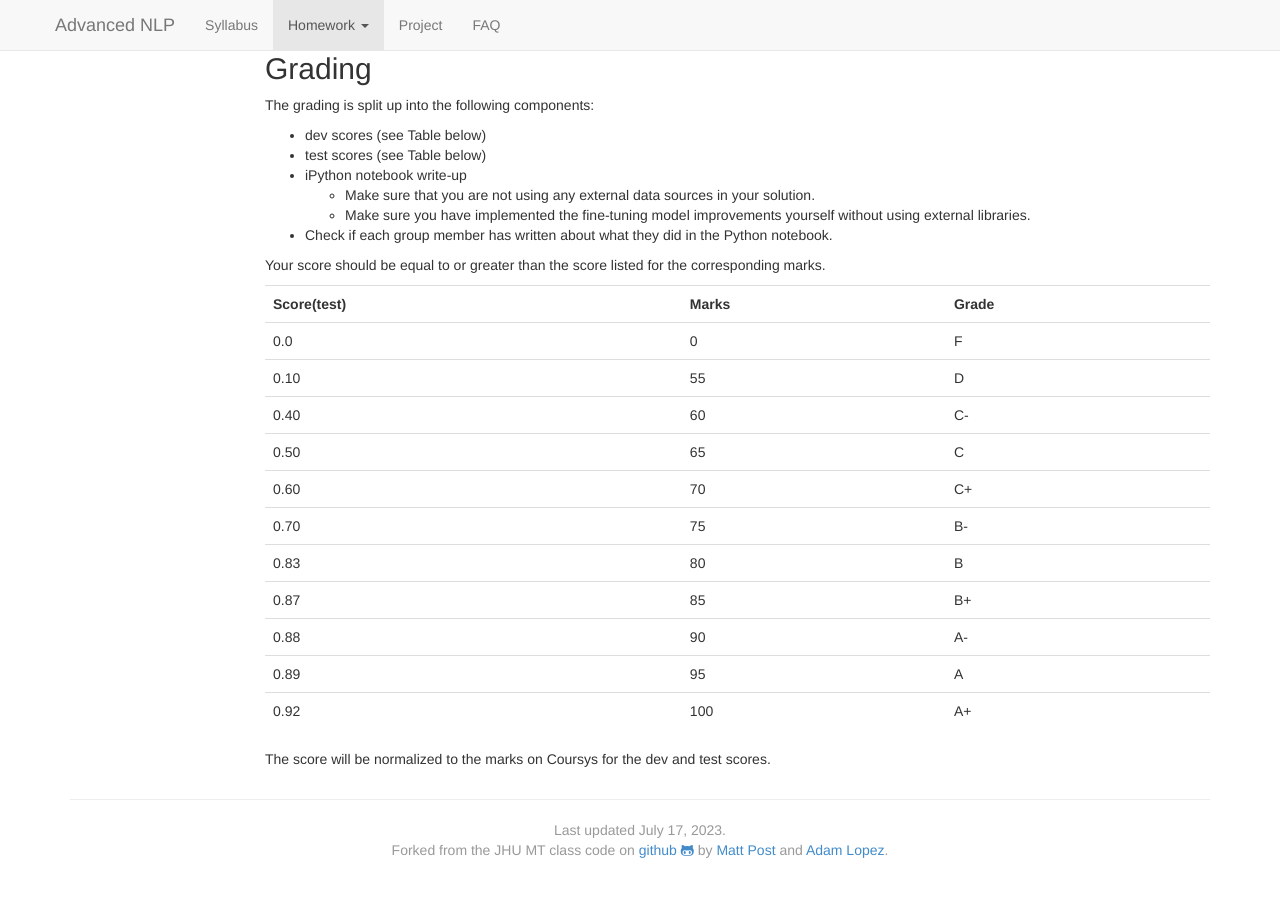
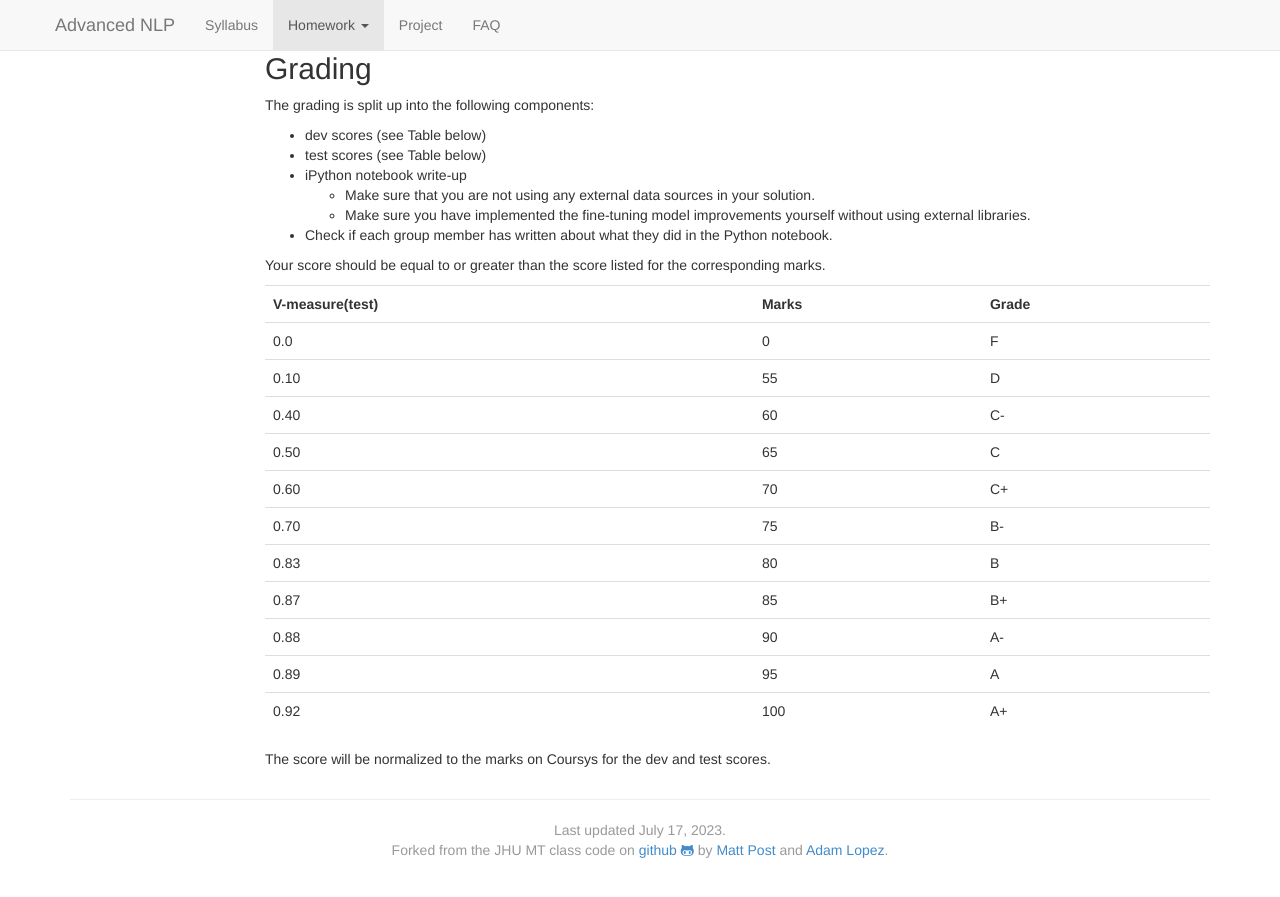
Before and after one commit to anoopsarkar/advanced-nlp-class, a Jekyll site: the page built from hw4.md, in a window 1280 px wide and 900 px high, scrolled down 3053 px. Shown: the top 897 px of the window. Built offline with Jekyll 4.4.1, drawn with Linux system fonts in a browser that asks for light colours; nearby versions of some CDN libraries; formulas are drawn with MathJax 3.

Commit message:
clarify score for hw4

```diff
--- a/hw4.md
+++ b/hw4.md
@@ -174,7 +174,7 @@ The grading is split up into the following components:
 
 Your score should be equal to or greater than the score listed for the corresponding marks.
 
-| **Score(test)** | **Marks** | **Grade** |
+| **V-measure(test)** | **Marks** | **Grade** |
 | 0.0   | 0   | F  |
 | 0.10  | 55  | D  |
 | 0.40  | 60  | C- |
```
